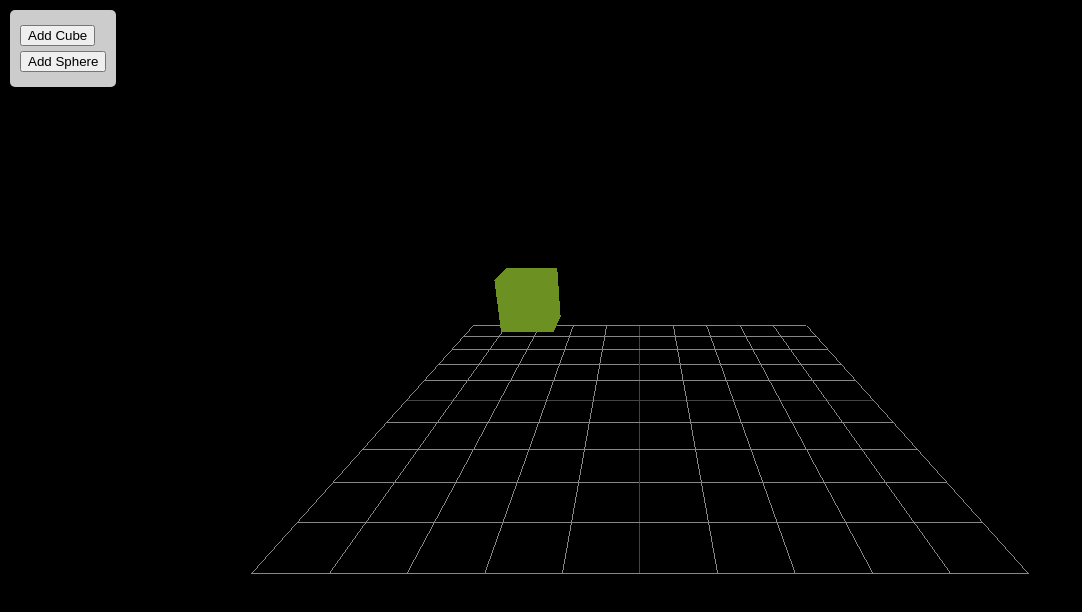
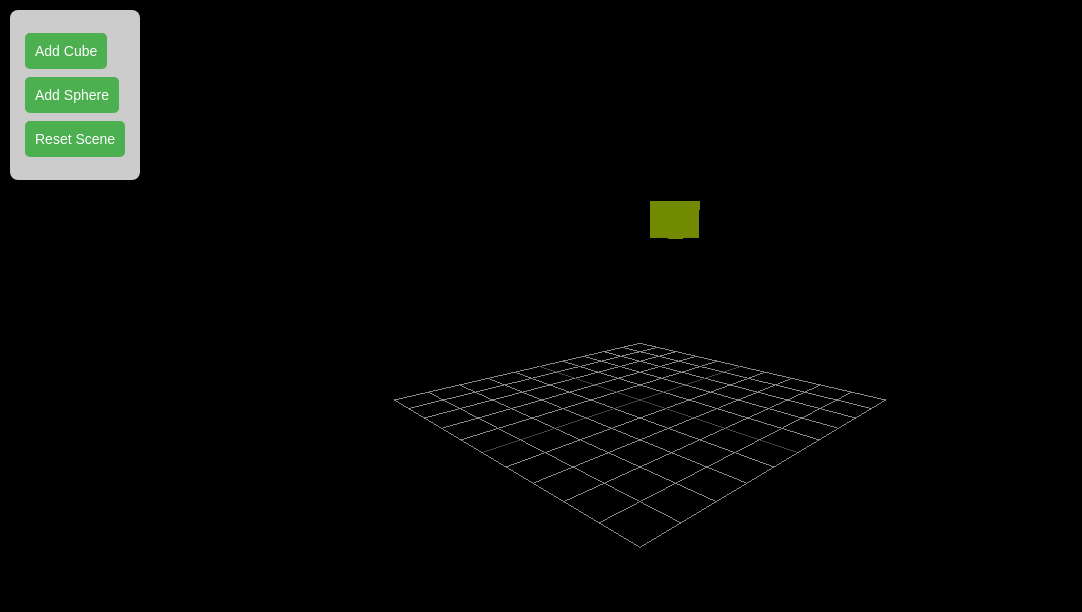
Before and after one commit to VihaanM206/InfinixSoftware.github.io, a plain HTML site: page ModelX.html in a window 1280 px wide. Both pictures are taken after a click on the button "Add Cube". Shown: the whole page, without its empty margins (0-1082 px from the left). Drawn offline with nearby package versions, Linux system fonts and the light colour scheme.

Commit message:
Update ModelX.html

```diff
--- a/ModelX.html
+++ b/ModelX.html
@@ -5,28 +5,40 @@
     <meta name="viewport" content="width=device-width, initial-scale=1.0">
     <title>3D Modeling Program - Move Objects</title>
     <style>
-        body { margin: 0; }
-        canvas { display: block; }
+        body { margin: 0; font-family: Arial, sans-serif; }
+        canvas { display: block; background-color: #f0f0f0; }
         #ui {
             position: absolute;
             top: 10px;
             left: 10px;
             background: rgba(255, 255, 255, 0.8);
-            padding: 10px;
-            border-radius: 5px;
-            font-family: Arial, sans-serif;
+            padding: 15px;
+            border-radius: 8px;
+            box-shadow: 0 4px 6px rgba(0, 0, 0, 0.1);
         }
         button {
             display: block;
-            margin: 5px 0;
+            margin: 8px 0;
+            padding: 10px;
+            background-color: #4CAF50;
+            color: white;
+            border: none;
+            border-radius: 5px;
+            font-size: 14px;
+            cursor: pointer;
+        }
+        button:hover {
+            background-color: #45a049;
         }
     </style>
 </head>
 <body>
     <div id="ui">
-        <button onclick="addCube()">Add Cube</button>
-        <button onclick="addSphere()">Add Sphere</button>
+        <button onclick="addObject('cube')">Add Cube</button>
+        <button onclick="addObject('sphere')">Add Sphere</button>
+        <button onclick="resetScene()">Reset Scene</button>
     </div>
+
     <script src="https://cdnjs.cloudflare.com/ajax/libs/three.js/r128/three.min.js"></script>
     <script>
         // Set up the scene, camera, and renderer
@@ -36,12 +48,14 @@
         renderer.setSize(window.innerWidth, window.innerHeight);
         document.body.appendChild(renderer.domElement);
 
-        // Add lighting
+        // Lighting
         const light = new THREE.DirectionalLight(0xffffff, 1);
         light.position.set(5, 5, 5).normalize();
         scene.add(light);
+        const ambientLight = new THREE.AmbientLight(0x404040, 1); // Soft ambient light
+        scene.add(ambientLight);
 
-        // Add a grid helper
+        // Grid helper
         const gridHelper = new THREE.GridHelper(10, 10);
         scene.add(gridHelper);
 
@@ -50,75 +64,71 @@
         const raycaster = new THREE.Raycaster();
         const mouse = new THREE.Vector2();
 
-        // Function to add a cube
-        function addCube() {
-            const geometry = new THREE.BoxGeometry();
-            const material = new THREE.MeshPhongMaterial({ color: Math.random() * 0xffffff });
-            const cube = new THREE.Mesh(geometry, material);
-            cube.position.set(Math.random() * 5 - 2.5, Math.random() * 5, Math.random() * 5 - 2.5);
-            scene.add(cube);
+        // Function to add a cube or sphere based on type
+        function addObject(type) {
+            let geometry, material;
+
+            // Create geometry and material for the object
+            if (type === 'cube') {
+                geometry = new THREE.BoxGeometry();
+            } else if (type === 'sphere') {
+                geometry = new THREE.SphereGeometry(0.5, 32, 32);
+            }
+            material = new THREE.MeshPhongMaterial({ color: Math.random() * 0xffffff });
+
+            const object = new THREE.Mesh(geometry, material);
+            object.position.set(Math.random() * 5 - 2.5, Math.random() * 5, Math.random() * 5 - 2.5);
+            scene.add(object);
         }
 
-        // Function to add a sphere
-        function addSphere() {
-            const geometry = new THREE.SphereGeometry(0.5, 32, 32);
-            const material = new THREE.MeshPhongMaterial({ color: Math.random() * 0xffffff });
-            const sphere = new THREE.Mesh(geometry, material);
-            sphere.position.set(Math.random() * 5 - 2.5, Math.random() * 5, Math.random() * 5 - 2.5);
-            scene.add(sphere);
+        // Function to reset the scene (remove all objects)
+        function resetScene() {
+            scene.children = [gridHelper, light, ambientLight]; // Keep the grid and lights
+            // Remove all other objects
+            renderer.renderLists.dispose();
         }
 
-        // Handle mouse down to select an object
-        document.addEventListener('mousedown', (event) => {
-            // Calculate mouse position in normalized device coordinates (-1 to +1)
+        // Handle pointer down (mousedown/touchstart)
+        document.addEventListener('pointerdown', (event) => {
             mouse.x = (event.clientX / window.innerWidth) * 2 - 1;
             mouse.y = -(event.clientY / window.innerHeight) * 2 + 1;
-
-            // Raycast to find intersected objects
             raycaster.setFromCamera(mouse, camera);
             const intersects = raycaster.intersectObjects(scene.children);
 
-            // Select the first intersected object (if any)
             if (intersects.length > 0) {
                 selectedObject = intersects[0].object;
             }
         });
 
-        // Handle mouse move to move the selected object
-        document.addEventListener('mousemove', (event) => {
+        // Handle pointer move (mousemove/touchmove)
+        document.addEventListener('pointermove', (event) => {
             if (selectedObject) {
-                // Calculate mouse position in normalized device coordinates (-1 to +1)
                 mouse.x = (event.clientX / window.innerWidth) * 2 - 1;
                 mouse.y = -(event.clientY / window.innerHeight) * 2 + 1;
-
-                // Update the position of the selected object
                 raycaster.setFromCamera(mouse, camera);
-                const plane = new THREE.Plane(new THREE.Vector3(0, 1, 0), 0); // Ground plane
+                const plane = new THREE.Plane(new THREE.Vector3(0, 1, 0), 0);
                 const intersection = new THREE.Vector3();
                 raycaster.ray.intersectPlane(plane, intersection);
                 selectedObject.position.copy(intersection);
             }
         });
 
-        // Handle mouse up to release the selected object
-        document.addEventListener('mouseup', () => {
+        // Handle pointer up (mouseup/touchend)
+        document.addEventListener('pointerup', () => {
             selectedObject = null;
         });
 
         // Position the camera
-        camera.position.z = 10;
-        camera.position.y = 5;
+        camera.position.set(10, 5, 10);
         camera.lookAt(0, 0, 0);
 
         // Animation loop
         function animate() {
             requestAnimationFrame(animate);
-
-            // Render the scene
             renderer.render(scene, camera);
         }
 
-        // Handle window resize
+        // Handle window resizing
         window.addEventListener('resize', () => {
             const width = window.innerWidth;
             const height = window.innerHeight;
```
